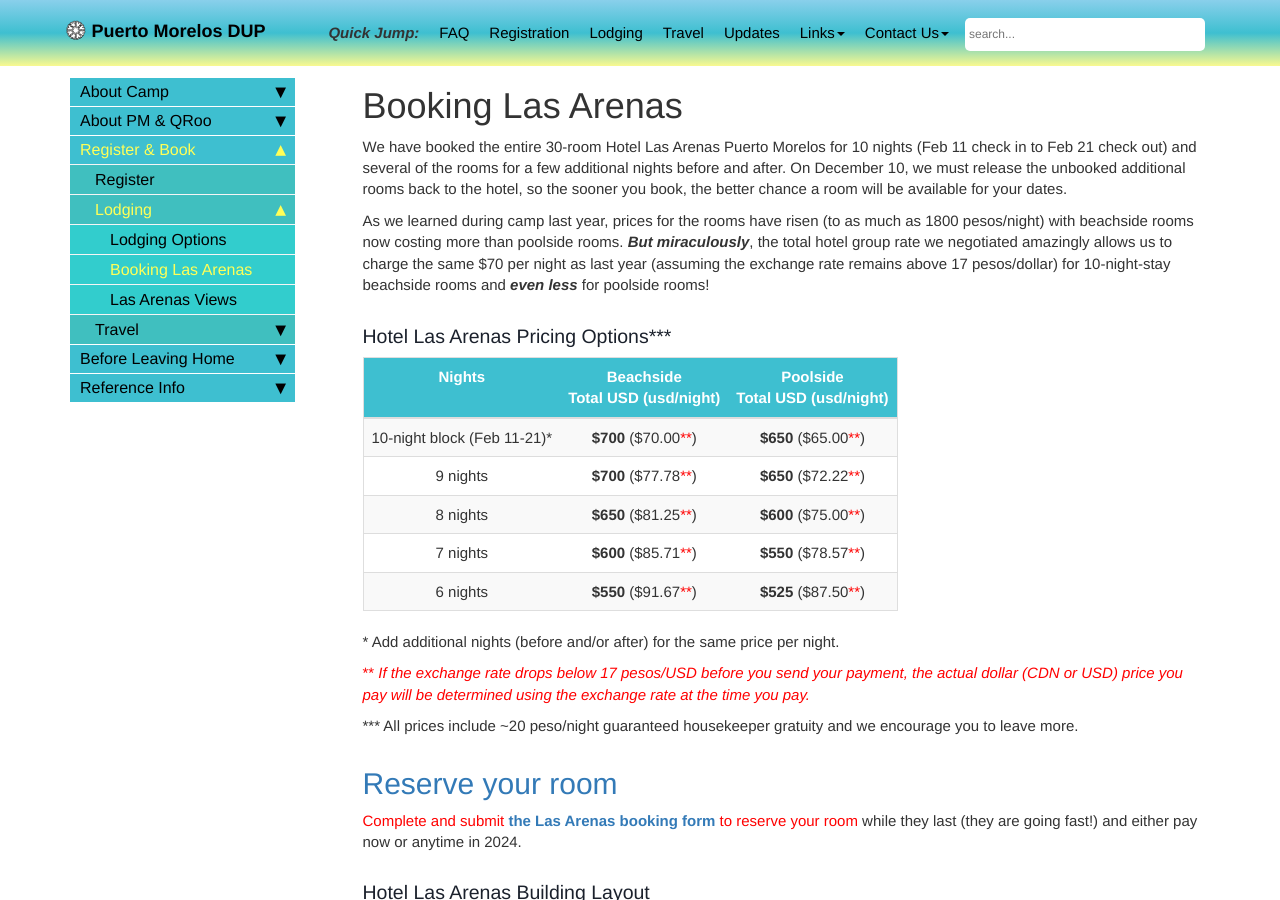
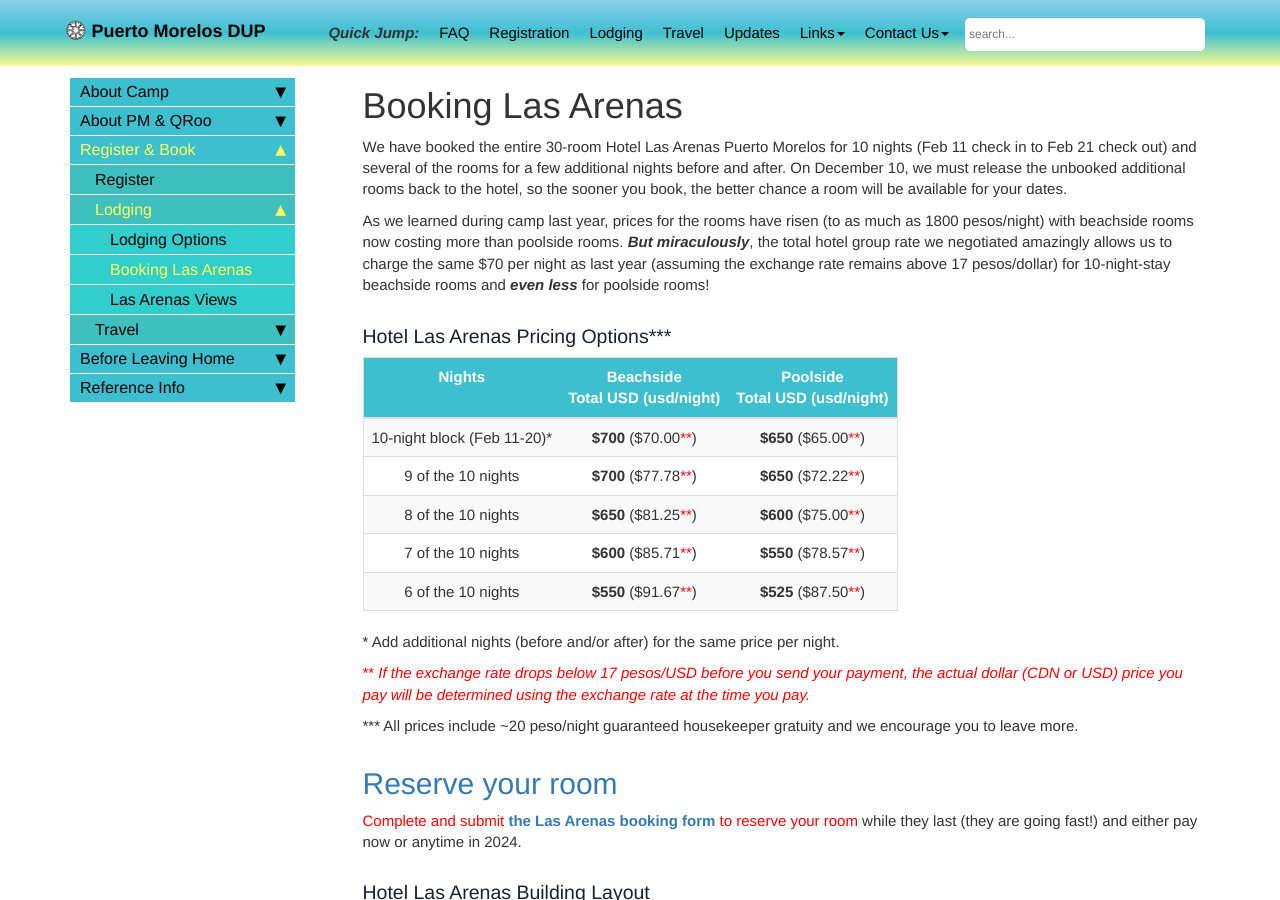
Before and after one commit to davewalker60/pmdup, a Jekyll site: the page built from pages/booking-las-arenas.md, in a window 1280 px wide and 900 px high. Built offline with Jekyll 4.4.1, drawn with Linux system fonts in a browser that asks for light colours; comment, search, counter and statistics services are not loaded.

Commit message:
Adding "of the 10" to pricing

```diff
--- a/pages/booking-las-arenas.md
+++ b/pages/booking-las-arenas.md
@@ -15,11 +15,11 @@ As we learned during camp last year, prices for the rooms have risen (to as much
 
 | Nights | Beachside<br>Total USD (usd/night) | Poolside<br>Total USD (usd/night) |
 | :--------------------------------------------------------: | :----------------------------------: | :----------------------------------: |
-| 10-night block (Feb 11-21)* |            **$700** ($70.00<span style="color:red">**</span>)            | **$650** ($65.00<span style="color:red">**</span>) |
-| 9 nights                                                |            **$700** ($77.78<span style="color:red">**</span>)            | **$650** ($72.22<span style="color:red">**</span>) |
-| 8 nights                                                |            **$650** ($81.25<span style="color:red">**</span>)            | **$600** ($75.00<span style="color:red">**</span>) |
-| 7 nights                                                |            **$600** ($85.71<span style="color:red">**</span>)            | **$550** ($78.57<span style="color:red">**</span>) |
-| 6 nights                                                |            **$550** ($91.67<span style="color:red">**</span>)            | **$525** ($87.50<span style="color:red">**</span>) |
+| 10-night block (Feb 11-20)* |            **$700** ($70.00<span style="color:red">**</span>)            | **$650** ($65.00<span style="color:red">**</span>) |
+| 9 of the 10 nights                                                |            **$700** ($77.78<span style="color:red">**</span>)            | **$650** ($72.22<span style="color:red">**</span>) |
+| 8 of the 10 nights                                                |            **$650** ($81.25<span style="color:red">**</span>)            | **$600** ($75.00<span style="color:red">**</span>) |
+| 7 of the 10 nights                                                |            **$600** ($85.71<span style="color:red">**</span>)            | **$550** ($78.57<span style="color:red">**</span>) |
+| 6 of the 10 nights                                                |            **$550** ($91.67<span style="color:red">**</span>)            | **$525** ($87.50<span style="color:red">**</span>) |
 
 <!-- \* Add up to 10 additional nights (before and/or after) for the same price per night. Additional discount available for 21+ nights.-->
 \* Add additional nights (before and/or after) for the same price per night.
```
